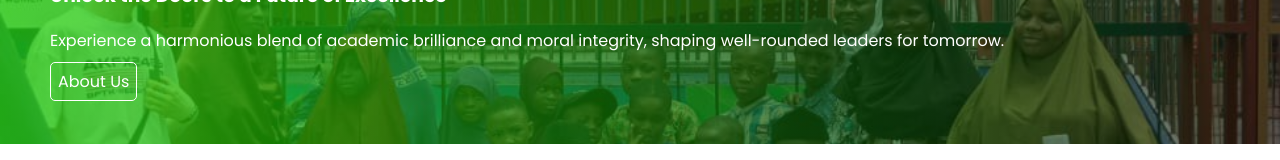
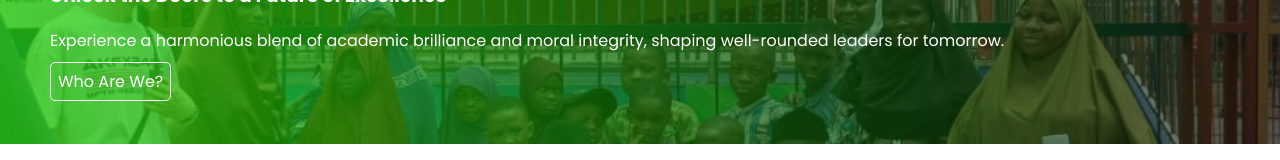
Before and after one commit to TajjDev/double_merit, a React (Vite) app: page / in a window 1280 px wide. Shown: the part 193-353 px from the top of the page. Built offline with nearby package versions, Linux system fonts and the light colour scheme.

Commit message:
Update Index.jsx

```diff
--- a/src/pages/index/Index.jsx
+++ b/src/pages/index/Index.jsx
@@ -10,11 +10,12 @@ const Index = () => {
             <p>Experience a harmonious blend of academic brilliance and moral integrity, shaping well-rounded leaders for tomorrow.</p>
 
             <div id="homBtn">
-            <Links className={`homeBtn`} to={'/about'} label={'About Us'} />
+            <Links className={`homeBtn`} to={'/about'} label={'Who Are We?'} />
 
             </div>
         </div>
     )
 }
 
+
 export default Index
```
